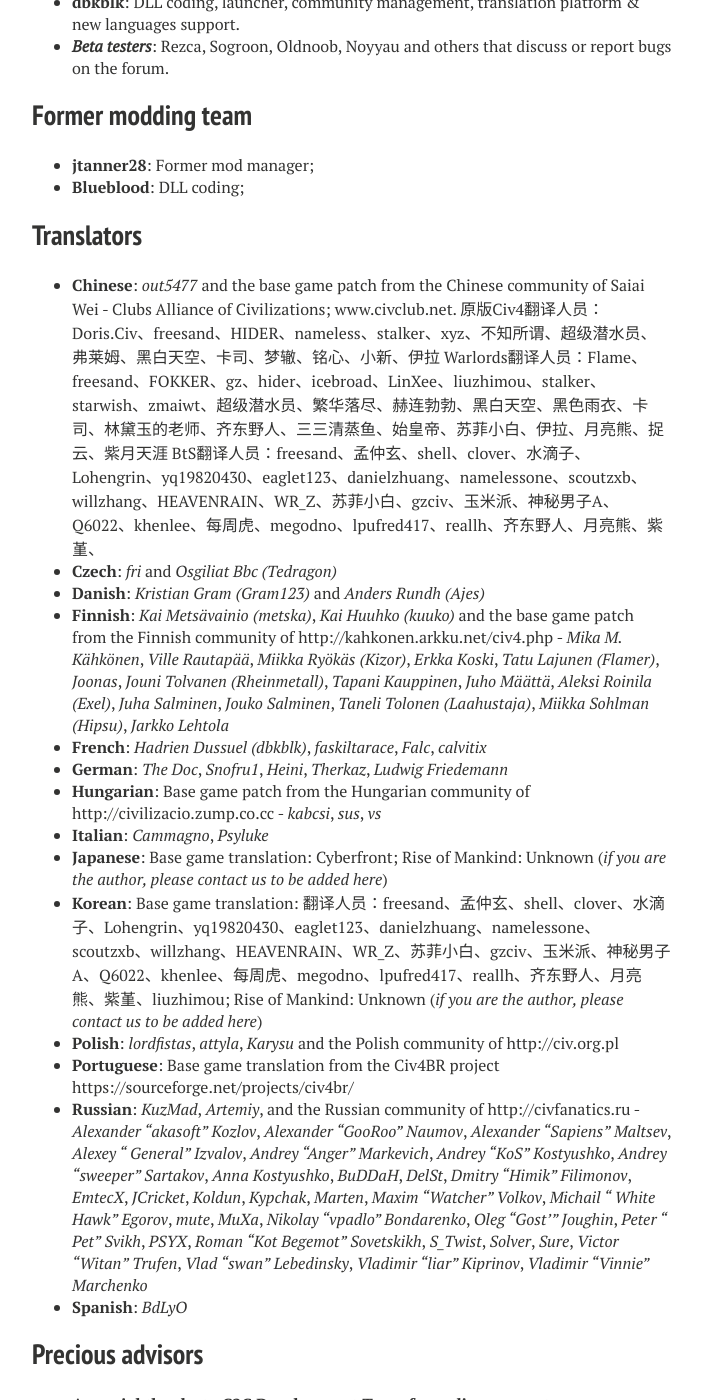
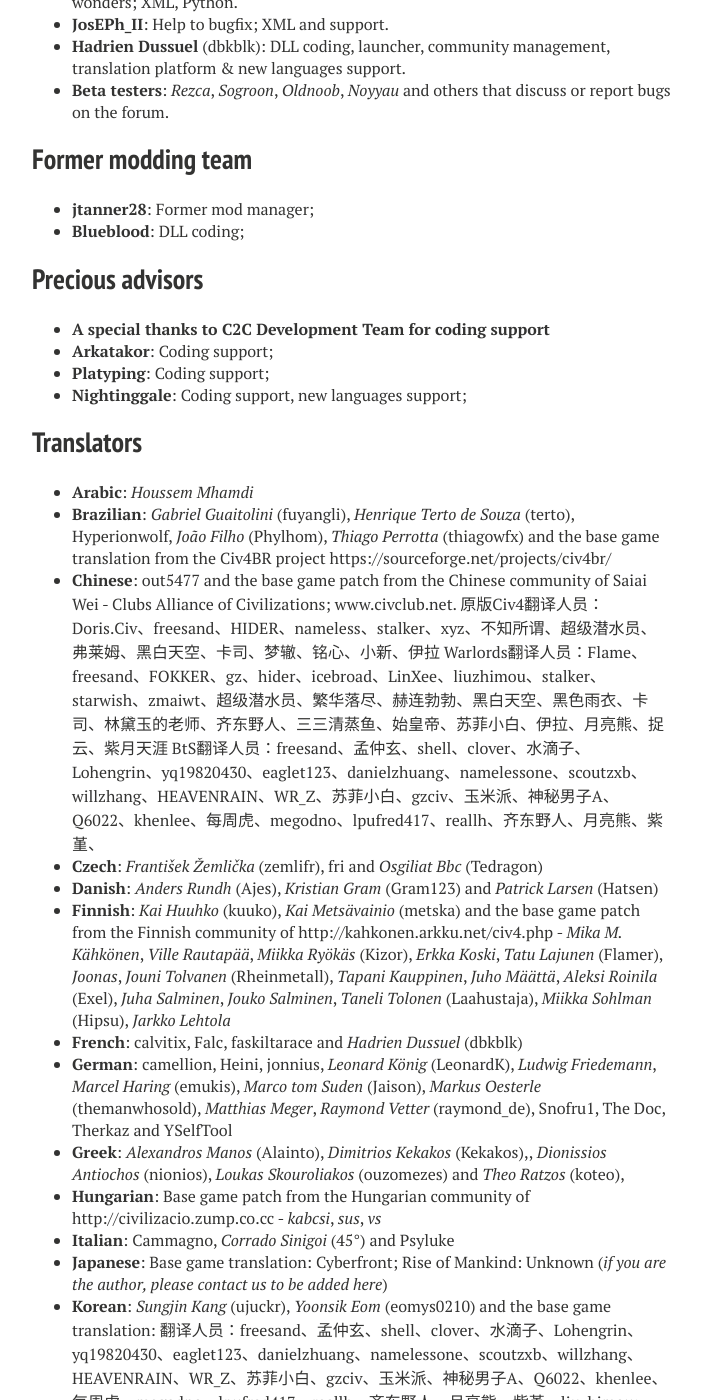
Before and after one commit to dbkblk/rand_website, a Jekyll site: the page built from pages/credits/index.md, in a window 1280 px wide and 1400 px high, scrolled down 1048 px. Shown: the whole window, without its empty margins (288-990 px from the left). Built offline with Jekyll 4.4.1, drawn with Linux system fonts in a browser that asks for light colours; nearby versions of some CDN libraries; part of the change alters nothing that is shown; some of the changed text lies outside the part shown.

Commit message:
Updated credits page; sorted in alphabetic order

```diff
--- a/pages/credits/index.md
+++ b/pages/credits/index.md
@@ -37,36 +37,16 @@ In 2015, 8 years later, the expansion is now still developped, expanded, polishe
 
 ## A New Dawn modding team
 
-- **45°38'N-13°47'E**: Mod manager; DLL coding, python, XML, balancing.
+- **Corrado Sinigoi** (45°38'N-13°47'E): Mod manager; DLL coding, python, XML, balancing.
 - **Afforess**: Creator of _A New Dawn_, still keeps an eye on the project; DLL coding, python, XML, balancing.
-- **Vokarya**: Focus on balancing buildings, tech. tree, units and wonders; XML, Python.
+- **Andrew Susalla** (Vokarya): Focus on balancing buildings, tech. tree, units and wonders; XML, Python.
 - **JosEPh_II**: Help to bugfix; XML and support.
-- **dbkblk**: DLL coding, launcher, community management, translation platform & new languages support.
-- _**Beta testers**_: Rezca, Sogroon, Oldnoob, Noyyau and others that discuss or report bugs on the forum.
+- **Hadrien Dussuel** (dbkblk): DLL coding, launcher, community management, translation platform & new languages support.
+- **Beta testers**: *Rezca*, *Sogroon*, *Oldnoob*, *Noyyau* and others that discuss or report bugs on the forum.
 
 ## Former modding team
 - **jtanner28**: Former mod manager;
 - **Blueblood**: DLL coding;
-
-
-## Translators
-
-- **Chinese**: *out5477* and the base game patch from the Chinese community of Saiai Wei - Clubs Alliance of Civilizations; www.civclub.net. 原版Civ4翻译人员：Doris.Civ、freesand、HIDER、nameless、stalker、xyz、不知所谓、超级潜水员、弗莱姆、黑白天空、卡司、梦辙、铭心、小新、伊拉
-Warlords翻译人员：Flame、freesand、FOKKER、gz、hider、icebroad、LinXee、liuzhimou、stalker、starwish、zmaiwt、超级潜水员、繁华落尽、赫连勃勃、黑白天空、黑色雨衣、卡司、林黛玉的老师、齐东野人、三三清蒸鱼、始皇帝、苏菲小白、伊拉、月亮熊、捉云、紫月天涯
-BtS翻译人员：freesand、孟仲玄、shell、clover、水滴子、Lohengrin、yq19820430、eaglet123、danielzhuang、namelessone、scoutzxb、willzhang、HEAVENRAIN、WR_Z、苏菲小白、gzciv、玉米派、神秘男子A、Q6022、khenlee、每周虎、megodno、lpufred417、reallh、齐东野人、月亮熊、紫堇、
-- **Czech**: *fri* and *Osgiliat Bbc (Tedragon)*
-- **Danish**: *Kristian Gram (Gram123)* and *Anders Rundh (Ajes)*
-- **Finnish**: *Kai Metsävainio (metska)*, *Kai Huuhko (kuuko)* and the base game patch from the Finnish community of http://kahkonen.arkku.net/civ4.php - *Mika M. Kähkönen*, *Ville Rautapää*, *Miikka Ryökäs (Kizor)*, *Erkka Koski*, *Tatu Lajunen (Flamer)*, *Joonas*, *Jouni Tolvanen (Rheinmetall)*, *Tapani Kauppinen*, *Juho Määttä*, *Aleksi Roinila (Exel)*, *Juha Salminen*, *Jouko Salminen*, *Taneli Tolonen (Laahustaja)*, *Miikka Sohlman (Hipsu)*, *Jarkko Lehtola*
-- **French**: *Hadrien Dussuel (dbkblk)*, *faskiltarace*, *Falc*, *calvitix*
-- **German**: *The Doc*, *Snofru1*, *Heini*, *Therkaz*, *Ludwig Friedemann*
-- **Hungarian**: Base game patch from the Hungarian community of http://civilizacio.zump.co.cc - *kabcsi*, *sus*, *vs*
-- **Italian**: *Cammagno*, *Psyluke*
-- **Japanese**: Base game translation: Cyberfront; Rise of Mankind: Unknown (*if you are the author, please contact us to be added here*)
-- **Korean**: Base game translation: 翻译人员：freesand、孟仲玄、shell、clover、水滴子、Lohengrin、yq19820430、eaglet123、danielzhuang、namelessone、scoutzxb、willzhang、HEAVENRAIN、WR_Z、苏菲小白、gzciv、玉米派、神秘男子A、Q6022、khenlee、每周虎、megodno、lpufred417、reallh、齐东野人、月亮熊、紫堇、liuzhimou; Rise of Mankind: Unknown (*if you are the author, please contact us to be added here*)
-- **Polish**: *lordfistas*, *attyla*, *Karysu* and the Polish community of http://civ.org.pl
-- **Portuguese**: Base game translation from the Civ4BR project https://sourceforge.net/projects/civ4br/
-- **Russian**: *KuzMad*, *Artemiy*, and the Russian community of http://civfanatics.ru - *Alexander "akasoft" Kozlov*, *Alexander "GooRoo" Naumov*, *Alexander "Sapiens" Maltsev*, *Alexey " General" Izvalov*, *Andrey "Anger" Markevich*, *Andrey "KoS" Kostyushko*, *Andrey "sweeper" Sartakov*, *Anna Kostyushko*, *BuDDaH*, *DelSt*, *Dmitry "Himik" Filimonov*, *EmtecX*, *JCricket*, *Koldun*, *Kypchak*, *Marten*, *Maxim "Watcher" Volkov*, *Michail " White Hawk" Egorov*, *mute*, *MuXa*, *Nikolay "vpadlo" Bondarenko*, *Oleg "Gost'" Joughin*, *Peter " Pet" Svikh*, *PSYX*, *Roman "Kot Begemot" Sovetskikh*, *S_Twist*, *Solver*, *Sure*, *Victor "Witan" Trufen*, *Vlad "swan" Lebedinsky*, *Vladimir "liar" Kiprinov*, *Vladimir "Vinnie" Marchenko*
-- **Spanish**: *BdLyO*
 
 ## Precious advisors
 
@@ -74,6 +54,28 @@ BtS翻译人员：freesand、孟仲玄、shell、clover、水滴子、Lohengrin
 - **Arkatakor**: Coding support;
 - **Platyping**: Coding support;
 - **Nightinggale**: Coding support, new languages support;
+
+## Translators
+
+- **Arabic**: *Houssem Mhamdi*
+- **Brazilian**: *Gabriel Guaitolini* (fuyangli), *Henrique Terto de Souza* (terto), Hyperionwolf, *João Filho* (Phylhom), *Thiago Perrotta* (thiagowfx) and the base game translation from the Civ4BR project https://sourceforge.net/projects/civ4br/
+- **Chinese**: out5477 and the base game patch from the Chinese community of Saiai Wei - Clubs Alliance of Civilizations; www.civclub.net. 原版Civ4翻译人员：Doris.Civ、freesand、HIDER、nameless、stalker、xyz、不知所谓、超级潜水员、弗莱姆、黑白天空、卡司、梦辙、铭心、小新、伊拉
+Warlords翻译人员：Flame、freesand、FOKKER、gz、hider、icebroad、LinXee、liuzhimou、stalker、starwish、zmaiwt、超级潜水员、繁华落尽、赫连勃勃、黑白天空、黑色雨衣、卡司、林黛玉的老师、齐东野人、三三清蒸鱼、始皇帝、苏菲小白、伊拉、月亮熊、捉云、紫月天涯
+BtS翻译人员：freesand、孟仲玄、shell、clover、水滴子、Lohengrin、yq19820430、eaglet123、danielzhuang、namelessone、scoutzxb、willzhang、HEAVENRAIN、WR_Z、苏菲小白、gzciv、玉米派、神秘男子A、Q6022、khenlee、每周虎、megodno、lpufred417、reallh、齐东野人、月亮熊、紫堇、
+- **Czech**: *František Žemlička* (zemlifr), fri and *Osgiliat Bbc* (Tedragon)
+- **Danish**: *Anders Rundh* (Ajes), *Kristian Gram* (Gram123) and *Patrick Larsen* (Hatsen)
+- **Finnish**: *Kai Huuhko* (kuuko), *Kai Metsävainio* (metska) and the base game patch from the Finnish community of http://kahkonen.arkku.net/civ4.php - *Mika M. Kähkönen*, *Ville Rautapää*, *Miikka Ryökäs* (Kizor), *Erkka Koski*, *Tatu Lajunen* (Flamer), *Joonas*, *Jouni Tolvanen* (Rheinmetall), *Tapani Kauppinen*, *Juho Määttä*, *Aleksi Roinila* (Exel), *Juha Salminen*, *Jouko Salminen*, *Taneli Tolonen* (Laahustaja), *Miikka Sohlman* (Hipsu), *Jarkko Lehtola*
+- **French**: calvitix, Falc, faskiltarace and *Hadrien Dussuel* (dbkblk)
+- **German**: camellion, Heini, jonnius, *Leonard König* (LeonardK), *Ludwig Friedemann*, *Marcel Haring* (emukis), *Marco tom Suden* (Jaison), *Markus Oesterle* (themanwhosold), *Matthias Meger*, *Raymond Vetter* (raymond_de), Snofru1, The Doc, Therkaz and YSelfTool
+- **Greek**: *Alexandros Manos* (Alainto), *Dimitrios Kekakos* (Kekakos),, *Dionissios Antiochos* (nionios), *Loukas Skouroliakos* (ouzomezes) and *Theo Ratzos* (koteo),
+- **Hungarian**: Base game patch from the Hungarian community of http://civilizacio.zump.co.cc - *kabcsi*, *sus*, *vs*
+- **Italian**: Cammagno, *Corrado Sinigoi* (45°) and Psyluke
+- **Japanese**: Base game translation: Cyberfront; Rise of Mankind: Unknown (*if you are the author, please contact us to be added here*)
+- **Korean**: *Sungjin Kang* (ujuckr), *Yoonsik Eom* (eomys0210) and the base game translation: 翻译人员：freesand、孟仲玄、shell、clover、水滴子、Lohengrin、yq19820430、eaglet123、danielzhuang、namelessone、scoutzxb、willzhang、HEAVENRAIN、WR_Z、苏菲小白、gzciv、玉米派、神秘男子A、Q6022、khenlee、每周虎、megodno、lpufred417、reallh、齐东野人、月亮熊、紫堇、liuzhimou; Rise of Mankind: Unknown (*if you are the author, please contact us to be added here*)
+- **Polish**: attyla, Karysu, lordfistas and the Polish community of http://civ.org.pl
+- **Portuguese**: Base game translation from the Civ4BR project https://sourceforge.net/projects/civ4br/
+- **Russian**: Artemiy, Batumski_brodyaga, KuzMad, *Maksim Soifer* (masaykh) and the Russian community of http://civfanatics.ru - *Alexander "akasoft" Kozlov*, *Alexander "GooRoo" Naumov*, *Alexander "Sapiens" Maltsev*, *Alexey " General" Izvalov*, *Andrey "Anger" Markevich*, *Andrey "KoS" Kostyushko*, *Andrey "sweeper" Sartakov*, *Anna Kostyushko*, *BuDDaH*, *DelSt*, *Dmitry "Himik" Filimonov*, *EmtecX*, *JCricket*, *Koldun*, *Kypchak*, *Marten*, *Maxim "Watcher" Volkov*, *Michail " White Hawk" Egorov*, *mute*, *MuXa*, *Nikolay "vpadlo" Bondarenko*, *Oleg "Gost'" Joughin*, *Peter " Pet" Svikh*, *PSYX*, *Roman "Kot Begemot" Sovetskikh*, *S_Twist*, *Solver*, *Sure*, *Victor "Witan" Trufen*, *Vlad "swan" Lebedinsky*, *Vladimir "liar" Kiprinov*, *Vladimir "Vinnie" Marchenko*
+- **Spanish**: BdLyO, *Carlos Dominguez* (RyoHazuki), frenchiveruti, *Hadrien Dussuel* (dbkblk), Kirkpatrick,  Maulet
 
 ## Community developpers
 
```
